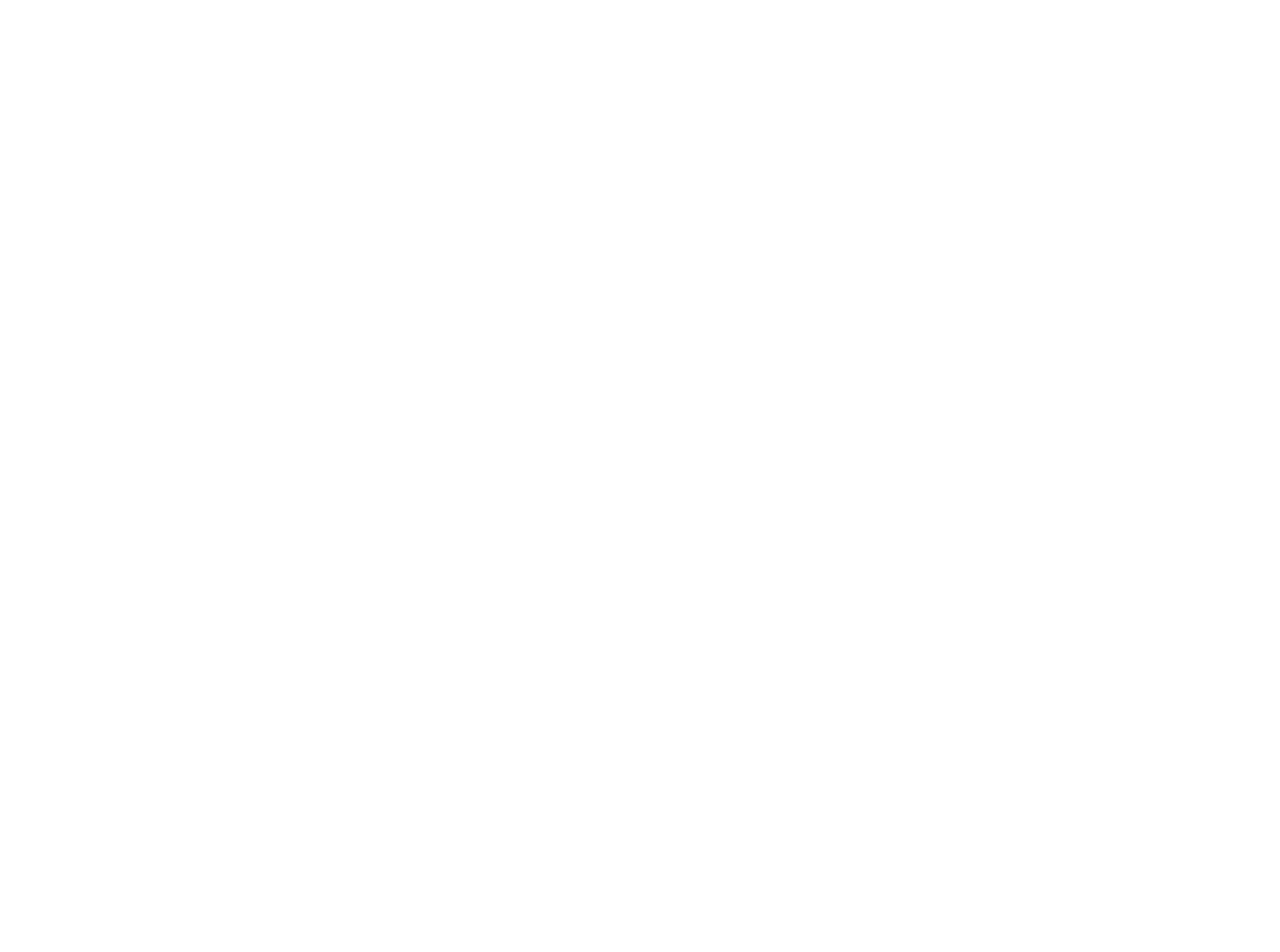
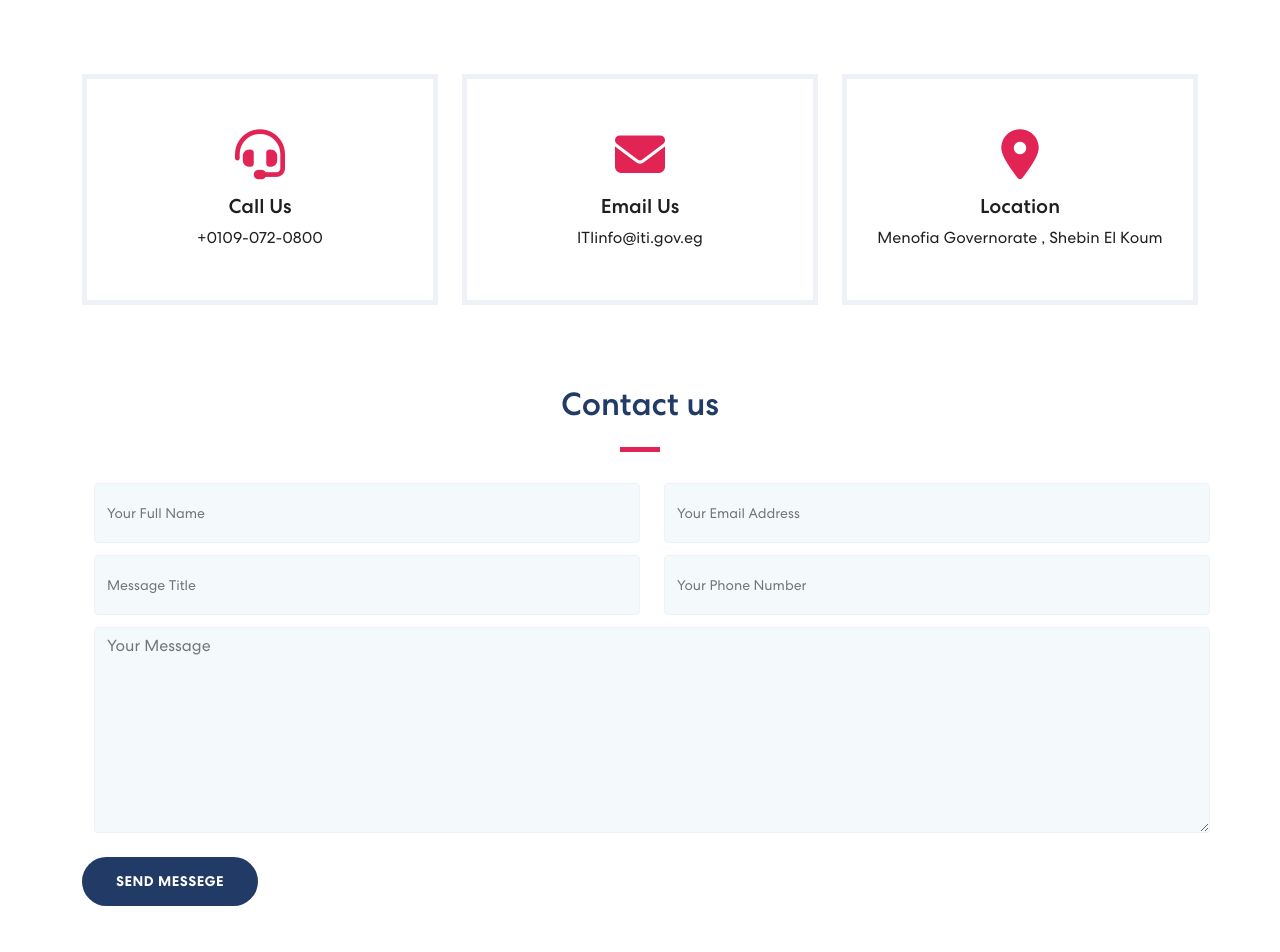
Before and after one commit to hosamhamdy258/hospital-management-system, a React (Create React App) app in the folder hms_front/: page /contact in a window 1280 px wide. Shown: the part 480-1432 px from the top of the page. Before the commit the page ends 800 px from the top, so only its background shows below. Built offline with nearby package versions, Linux system fonts and the light colour scheme; no server answers; some icons are missing.

Commit message:
contact us page to be continued

```diff
--- a/hms_front/src/App.css
+++ b/hms_front/src/App.css
@@ -1096,3 +1096,65 @@
   color: #fff;
   background-color: #152e5ca1;
 }
+
+/* Contact Us Styling */
+.contact-block {
+  text-align: center;
+  border: 5px solid #EEF2F6;
+  padding: 50px 25px;
+}
+.contact-block h5{
+  font-size: 1.25rem;
+}
+.contact-block i {
+  font-size: 50px;
+  margin-bottom: 15px;
+  display: inline-block;
+  color: #e12454;
+}
+.contact-form .form_group .form_control {
+  height: 60px;
+  border: 1px solid #EEF2F6;
+  box-shadow: none;
+  width: 100%;
+  background: #f4f9fc;
+}
+.form_control {
+  display: block;
+  width: 100%;
+  height: calc(1.5em + .75rem + 2px);
+  padding: .375rem .75rem !important;
+  margin: .375rem .75rem !important;
+
+  font-size: 1rem;
+  font-weight: 400;
+  line-height: 1.5;
+  color: #495057;
+  background-color: #fff;
+  background-clip: padding-box;
+  border: 1px solid #ced4da;
+  border-radius: .25rem;
+  transition: border-color .15s ease-in-out,box-shadow .15s ease-in-out;
+}
+.contact-form textarea {
+  height: auto;
+  border: 1px solid #EEF2F6;
+  box-shadow: none;
+  background: #f4f9fc;
+  width: 100%;
+}
+
+.send_btn {
+  background: #223a66 !important;
+  color: #fff !important;
+  border-color: #223a66 !important;
+  display: inline-block !important;
+    font-size: 14px !important;
+    font-weight: 700 !important;
+    letter-spacing: .5px !important;
+    padding: 0.75rem 2rem !important;
+    text-transform: uppercase !important;
+    border-radius: 35px !important;
+    border: 2px solid transparent !important;
+    transition: all .35s ease !important;
+}
--- a/hms_front/src/App.js
+++ b/hms_front/src/App.js
@@ -8,6 +8,7 @@
 import AllDepartmentsPage from "./components/Departments/AllDepartmentsPage";
 import AllDoctors from "./components/Doctors/AllDoctors";
 import BottomFooter from "./components/bottomFooter";
+import Contact from "./components/Contact/Contact";
 import DepartmentPage from "./components/Departments/DepartmentPage";
 import Doctors from "./components/Doctors";
 import Home from "./components/home";
@@ -51,6 +52,8 @@
         <Route path="login" element={<Login state={stateAuth} />} />
         <Route path="register" element={<Register />} />
         <Route path="/about" element={<About />} />
+        <Route path="/contact" element={<Contact />} />
+
 
         <Route path="/hDepts" element={<AllDepartmentsPage />} />
         <Route path='/hDepts/:id' element={<DepartmentPage />} />
--- /dev/null
+++ b/hms_front/src/components/Contact/Contact.jsx
@@ -0,0 +1,95 @@
+import PageHead from '../PagesHeading/PageHead'
+import React from 'react'
+
+const Contact = () => {
+    return (
+        <>
+            <PageHead title='Contact Us' />
+            <section className="section contact-info pb-0">
+                <div className="container">
+                    <div className="row">
+                        <div className="col-lg-4 col-md-6">
+                            <div className="contact-block mb-4 mb-lg-0">
+                                <i  className="fa-solid fa-headset"></i>                                <h5>Call Us</h5>
+                                +0109-072-0800
+                            </div>
+                        </div>
+                        <div className="col-lg-4 col-md-6">
+                            <div className="contact-block mb-4 mb-lg-0">
+                                <i  className="fa-solid fa-envelope"></i>                              <h5>Email Us</h5>
+                                ITIinfo@iti.gov.eg
+                            </div>
+                        </div>
+                        <div className="col-lg-4 col-md-12">
+                            <div className="contact-block mb-4 mb-lg-0">
+                                <i  className="fa-solid fa-location-dot"></i>
+                                <h5>Location</h5>
+                                Menofia Governorate , Shebin El Koum
+                            </div>
+                        </div>
+                    </div>
+                </div>
+            </section>
+            <section  className="contact-form section">
+                <div  className="container">
+                    <div  className="row justify-content-center">
+                        <div  className="col-lg-6">
+                            <div  className="section-title text-center">
+                                <h2  className="text-md mb-2">Contact us</h2>
+                                <div  className="divider mx-auto my-4"></div>
+                            </div>
+                        </div>
+                    </div>
+                    <div  className="row">
+                        <div  className="col-lg-12 col-md-12 col-sm-12">
+                            <form id="contact-form"  className="contact_form " method="post" action="mail.php">
+                                <div  className="row">
+                                    <div  className="col-12">
+                                        <div  className="alert alert-success contact__msg" style={{display: 'none'}} role="alert">
+                                            Your message was sent successfully.
+                                        </div>
+                                    </div>
+                                </div>
+
+                                <div  className="row">
+                                    <div  className="col-lg-6">
+                                        <div  className=" form_group">
+                                            <input name="name" id="name" type="text"  className="form_control" placeholder="Your Full Name"/>
+                                        </div>
+                                    </div>
+
+                                    <div  className="col-lg-6">
+                                        <div  className=" form_group">
+                                            <input name="email" id="email" type="email"  className="form_control" placeholder="Your Email Address" required=""/>
+                                        </div>
+                                    </div>
+                                    <div  className="col-lg-6">
+                                        <div  className=" form_group">
+                                            <input name="subject" id="subject" type="text"  className="form_control" placeholder="Message Title" required=""/>
+                                        </div>
+                                    </div>
+                                    <div  className="col-lg-6">
+                                        <div  className=" form_group">
+                                            <input name="phone" id="phone" type="text"  className="form_control" placeholder="Your Phone Number" required=""/>
+                                        </div>
+                                    </div>
+                                </div>
+
+                                <div  className=" form_group-2 mb-4">
+                                    <textarea name="message" id="message"  className="form_control" rows="8" placeholder="Your Message" required=""></textarea>
+                                </div>
+
+                                <div>
+                                    <input  className="btn send_btn btn-round-full" name="submit" type="submit" value="Send Messege"/>
+                                </div>
+                            </form>
+                        </div>
+                    </div>
+                </div>
+            </section>
+
+        </>
+    )
+}
+
+export default Contact
```
